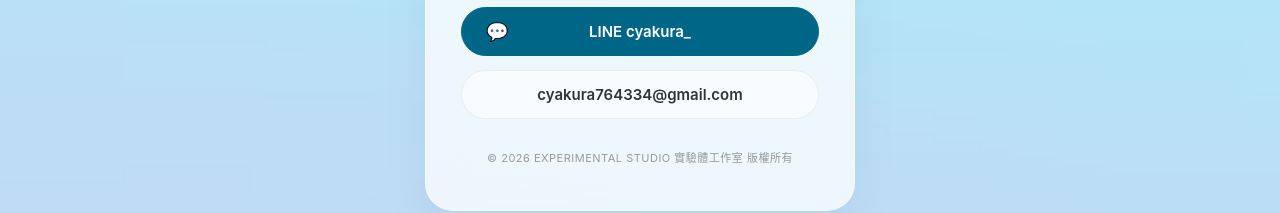
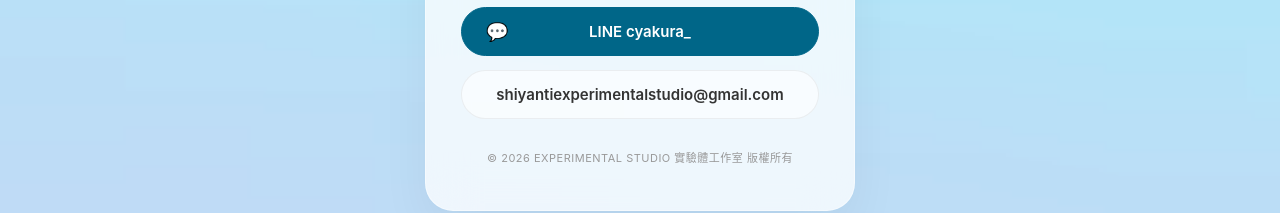
Before and after one commit to shiyantiexperimentalstudio/EXPERIMENTAL-STUDIO6, a plain HTML site: page index.html in a window 1280 px wide. Shown: the part 475-688 px from the top of the page. Drawn offline with Linux system fonts and the light colour scheme.

Commit message:
Update index.html

```diff
--- a/index.html
+++ b/index.html
@@ -33,8 +33,8 @@
  <a href="https://line.me/ti/p/I2M8RmUJrf" target="_blank" class="link-btn highlight">
  <span class="icon">💬</span> LINE cyakura_
  </a>
-                <!-- 🌟 核心修正：已幫您把 Email 修正為 cyakura764334@gmail.com 確保信箱統一 -->
-                <a href="mailto:cyakura764334@gmail.com" class="link-btn">cyakura764334@gmail.com</a>
+ <!-- 🌟 核心修正：已幫您把 Email 修正為 shiyantiexperimentalstudio@gmail.com 確保信箱統一 -->
+ <a href="mailto:shiyantiexperimentalstudio@gmail.com" class="link-btn">shiyantiexperimentalstudio@gmail.com</a>
 
  </div>
 
```
Lines whose indentation alone changed are shown as unchanged.
